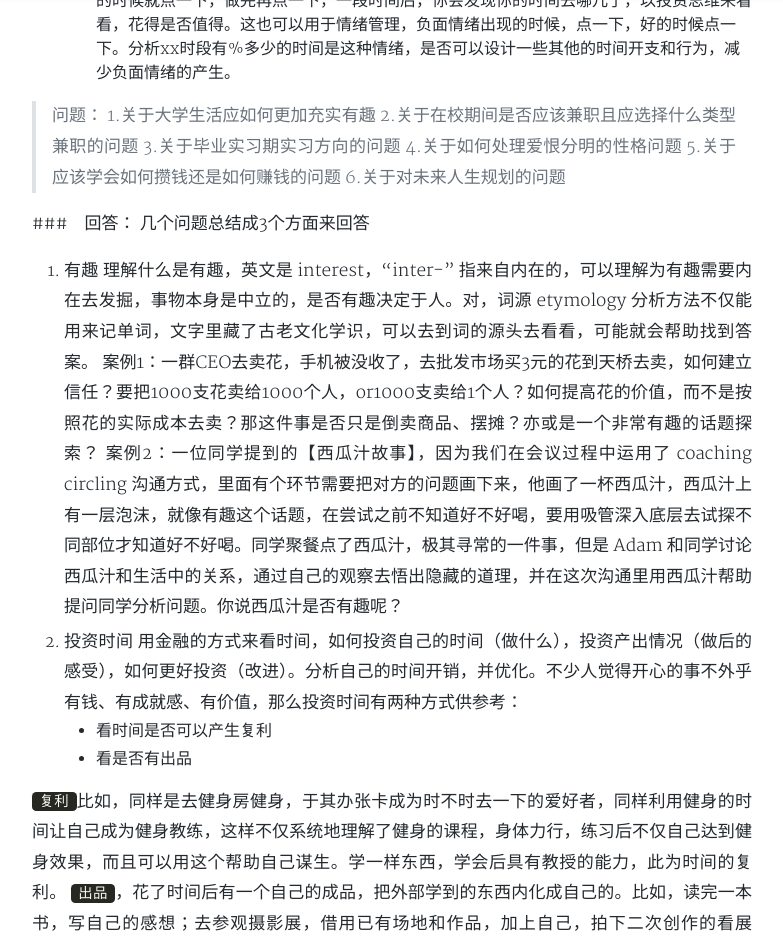
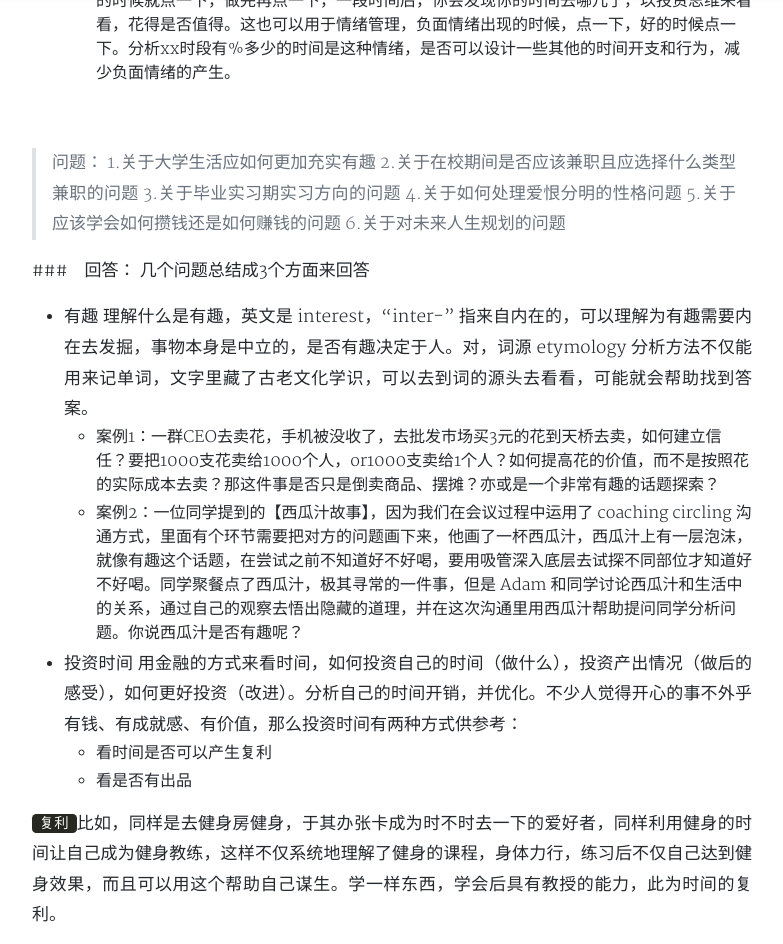
Before and after one commit to aJiea/ajiea.github.io, a Jekyll site: the page built from _posts/2020-02-12-faq.md, in a window 1280 px wide and 1400 px high, scrolled down 1610 px. Shown: the top 944 px of the window, without its empty margins (248-1031 px from the left). Built offline with Jekyll 4.4.1, drawn with Linux system fonts in a browser that asks for light colours; nearby versions of some CDN libraries; comment, search, counter and statistics services are not loaded; a style sheet for code colours, icons or effects is not loaded; some of the changed lines change nothing that is shown; some of the changed text lies outside the part shown.

Commit message:
Update 2020-02-12-faq.md

```diff
--- a/_posts/2020-02-12-faq.md
+++ b/_posts/2020-02-12-faq.md
@@ -8,10 +8,9 @@ cover: 'http://q5q7pw9vf.bkt.clouddn.com/200211cover.jpg'
 categories: 'COGNITION'
 ---
 
-
 > 问题：
-1. 机会面前的选择和应对问题
-2. 选择问题：选传统行业or互联网行业
+- 机会面前的选择和应对问题
+- 选择问题：选传统行业or互联网行业
 
 ### 回答：
 - 图像分析问题，帮助问题提出者分析自己的问题。通过 ``coaching circle`` 沟通流程来辅助完成。我画的是射手座的问题提出者，手上拿着一个弓，地上放着箭，但是弓上没有箭，天上有很多大大小小的靶心，每个靶心后面有一个宝箱，箱子里装着不同的东西：钱、爱情、蛇、空白……射手不知道对着哪个靶心，更重要的是射手没有箭。天上的部分代表外在，下方的部分代表内在。
@@ -21,14 +20,18 @@ categories: 'COGNITION'
 
 <br/>
 
+
 > 问题：
-3. 原生家庭相处问题，情绪受到影响问题
+- 原生家庭相处问题，情绪受到影响问题
 
 ###　回答：
 - 同样通过图像分析方式呈现问题，我画了三个小人：一个很热的小人在太阳下；一个很冷的小人在雪花下；热小人+冰淇淋=微笑小人，冷小人+羽绒服=微笑小人。
 - 设计：``把自己当自己的人生设计师，客户是很难搞定的自己``，他有很多需求和问题，帮助他通过设计自己的时间开支，设计好自己的人生和情绪。分享了2个案例，一个是google公司为提高社交，设计的打饭通道，保证大家有5分钟的时间，这个时间的设计可以帮助大家聊天，但是又不会聊得非常深入避免陌生人之间尴尬，又不会时间太少少到可以不打招呼也不尴尬。另一个案例是帮卖糖葫芦的老奶奶设计逃跑路线的设计师，帮助她提升销量又不会被城管没收糖葫芦。像画的两个小人，帮自己画件衣服或者画个冰淇淋，从情绪A提升到情绪B。
 3. 两个"修"，``修身+修心``。修身，比如我把自己当做一个RPG游戏角色，喜欢打游戏的都知道，这个角色在不同阶段要level up，问题来了，她需要选点亮什么技能树，修身就是点亮技能树和修炼的过程。孔子”修身齐家治国平天下“，我不要去平什么天下，但是我可以做到修身，让自己成为更好的自己，然后用更好的自己带其他玩家升级。画中的羽绒服和雪糕，可以看成是技能树，通过技能和方法的辅助，让自己成为微笑小人；修心，生活中会遇到很多人，有些消耗你的心力，有些增加你的心力，这是不可避免的，把它当做一个修心的过程，保护自己的心力。
 4. ``时间开销``：有些人喜欢记账，其实可以用记账方法记录下时间开销，比如《奇特的一生》里的昆虫学家，a time logger app都可以帮助建立时间开销。建立一个标签，每次做这件事的时候就点一下，做完再点一下，一段时间后，你会发现你的时间去哪儿了，以投资思维来看看，花得是否值得。这也可以用于情绪管理，负面情绪出现的时候，点一下，好的时候点一下。分析xx时段有%多少的时间是这种情绪，是否可以设计一些其他的时间开支和行为，减少负面情绪的产生。
+
+<br/>
+
 
 > 问题：
 1.关于大学生活应如何更加充实有趣
@@ -38,32 +41,38 @@ categories: 'COGNITION'
 5.关于应该学会如何攒钱还是如何赚钱的问题
 6.关于对未来人生规划的问题
 
-
 ###　回答：
 几个问题总结成3个方面来回答
-1. 有趣
+- 有趣
 理解什么是有趣，英文是 interest，“inter-” 指来自内在的，可以理解为有趣需要内在去发掘，事物本身是中立的，是否有趣决定于人。对，词源 etymology 分析方法不仅能用来记单词，文字里藏了古老文化学识，可以去到词的源头去看看，可能就会帮助找到答案。
-案例1：一群CEO去卖花，手机被没收了，去批发市场买3元的花到天桥去卖，如何建立信任？要把1000支花卖给1000个人，or1000支卖给1个人？如何提高花的价值，而不是按照花的实际成本去卖？那这件事是否只是倒卖商品、摆摊？亦或是一个非常有趣的话题探索？
-案例2：一位同学提到的【西瓜汁故事】，因为我们在会议过程中运用了 coaching circling 沟通方式，里面有个环节需要把对方的问题画下来，他画了一杯西瓜汁，西瓜汁上有一层泡沫，就像有趣这个话题，在尝试之前不知道好不好喝，要用吸管深入底层去试探不同部位才知道好不好喝。同学聚餐点了西瓜汁，极其寻常的一件事，但是 Adam 和同学讨论西瓜汁和生活中的关系，通过自己的观察去悟出隐藏的道理，并在这次沟通里用西瓜汁帮助提问同学分析问题。你说西瓜汁是否有趣呢？
+<br/>
 
-2. 投资时间
+  - 案例1：一群CEO去卖花，手机被没收了，去批发市场买3元的花到天桥去卖，如何建立信任？要把1000支花卖给1000个人，or1000支卖给1个人？如何提高花的价值，而不是按照花的实际成本去卖？那这件事是否只是倒卖商品、摆摊？亦或是一个非常有趣的话题探索？
+  - 案例2：一位同学提到的【西瓜汁故事】，因为我们在会议过程中运用了 coaching circling 沟通方式，里面有个环节需要把对方的问题画下来，他画了一杯西瓜汁，西瓜汁上有一层泡沫，就像有趣这个话题，在尝试之前不知道好不好喝，要用吸管深入底层去试探不同部位才知道好不好喝。同学聚餐点了西瓜汁，极其寻常的一件事，但是 Adam 和同学讨论西瓜汁和生活中的关系，通过自己的观察去悟出隐藏的道理，并在这次沟通里用西瓜汁帮助提问同学分析问题。你说西瓜汁是否有趣呢？
+
+- 投资时间
 用金融的方式来看时间，如何投资自己的时间（做什么），投资产出情况（做后的感受），如何更好投资（改进）。分析自己的时间开销，并优化。不少人觉得开心的事不外乎有钱、有成就感、有价值，那么投资时间有两种方式供参考：
-- 看时间是否可以产生复利
-- 看是否有出品
+  - 看时间是否可以产生复利
+  - 看是否有出品
 
 ``复利``比如，同样是去健身房健身，于其办张卡成为时不时去一下的爱好者，同样利用健身的时间让自己成为健身教练，这样不仅系统地理解了健身的课程，身体力行，练习后不仅自己达到健身效果，而且可以用这个帮助自己谋生。学一样东西，学会后具有教授的能力，此为时间的复利。
+<br/>
+
 ``出品``，花了时间后有一个自己的成品，把外部学到的东西内化成自己的。比如，读完一本书，写自己的感想；去参观摄影展，借用已有场地和作品，加上自己，拍下二次创作的看展照……
 
 ![](http://q5q7pw9vf.bkt.clouddn.com/200222photography.jpg)
 
 这张照片是参加一《幻影》主题摄影展时拍的。墙上挂的摄影作品是道路中间的一扇门，但镜框玻璃反射了相片外部展馆的环境，好似这扇门跑到了真实世界里，把同行朋友放在“道路”上，真假虚实，在摄影师的“幻影”作品下二次创作的“幻影”。
 
-3. 对标
+#### 对标
 要做一件事时，先找想要的对标。比如有趣，什么是有趣，可以找到你认为有趣的3个人，把他们名字写下来，以及他们哪方面做得好。
 
 > A，朋友圈文案写得有趣。
 
 然后去拆解，他为什么写得好，我为什么觉得他写得好，有哪些不一样的地方、可以学习的点。一段时间学习后，超越之前写下的这3个人，开心地换下3个。
+
+<br/>
+
 
 > 问题：
 1. 如何合理看待语言学习对于个人发展与专业能力（指我的专业金融领域）提升的作用呢？（由于语言学习占据了我一大部分的学习精力）
@@ -74,12 +83,17 @@ categories: 'COGNITION'
 - 自己和自己。可以参考上文中讲到的两个“修”。
 - 自己和他人。把他人带来的 peer pressure 当作自己可以连接到的资源。别人很牛，自己羡慕，那么要不把他当成上文所说的“对标”，写下来并超越；要不想想如何“用”好他。这里的用不是贬义的“利用”，而是相互成就，比如，他音乐很厉害，我认识他，他=我可以调动的资源，他越牛逼=我可以调动的资源越有价值。我在学习一种新事物时，习惯建一个群，比如中国古建，建立一个群，把爱好者都聚集起来，他们来自各行各业，比我牛的非常多，从他们身上可以学到自己一个人埋头学之外的宝藏。我觉得一个人的价值所在不是能够赚多少钱，而是可以调动什么有价值的资源。
 2. “我又要学法语，又要学专业知识，后来专业课老师也用法语讲”，这种表述里含还有一个参照物，“用中文讲授专业课的国内大学”。如果把参考物变成一所法国大学，因在欧盟教育框架下的plurilinguisme（多语言）学生需要在初高中便学习除英文外另一种欧盟国家语言，所以到了自己的外语学习专业知识，这是一种理所当然。参照物如何选及更换，和心理暗示有紧密联系，而心理影响意愿，间接影响了行为和效果。
+<br/>
+
 另一方面，自己的学校提供了第一手资料的资源，即不需要转述成中文就能获取源头语言的知识信息。这个专业的学生，可以说，占据了信息优势。
+
 3. 留学生活及文化冲击
 正因为有文化冲击，所以才组织交换项目，为的是减少文化偏误。法语里有句话 ``La peur n'évite pas le danger.害怕避免不了危险。``建议留学生把海绵扔到彩色的墨水里，去体验不一样的文化和冲击，不要老浸泡在自己熟悉的文化里。
 歌德说过一句话，不仅是一种学习语言的方式，我认为更是一种对待语言背后文化的态度。
 
 > 不懂外语的人都不懂自己的语言。—— 歌德
+
+<br/>
 
 
 ## Coaching Circle 会议流程
```
